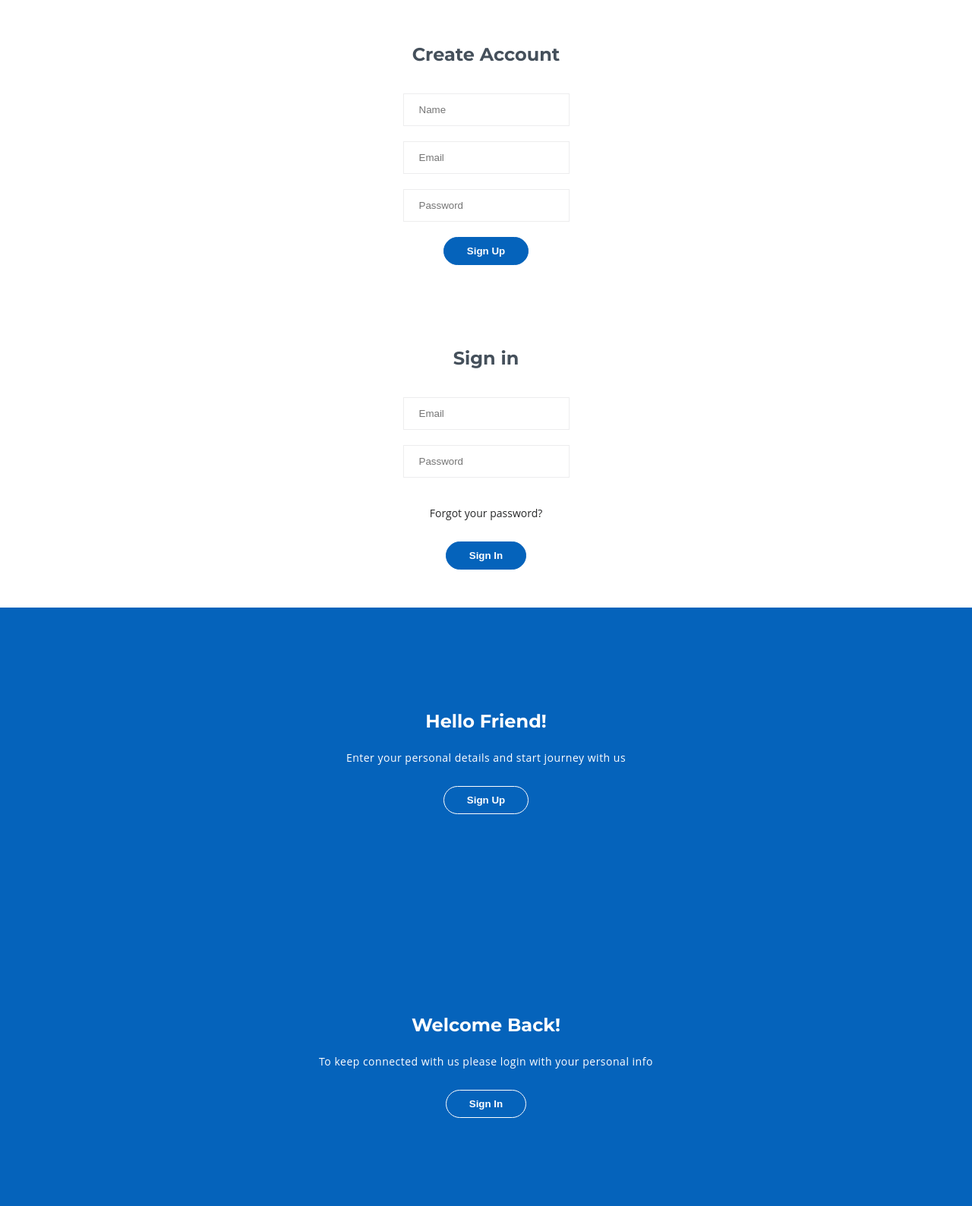
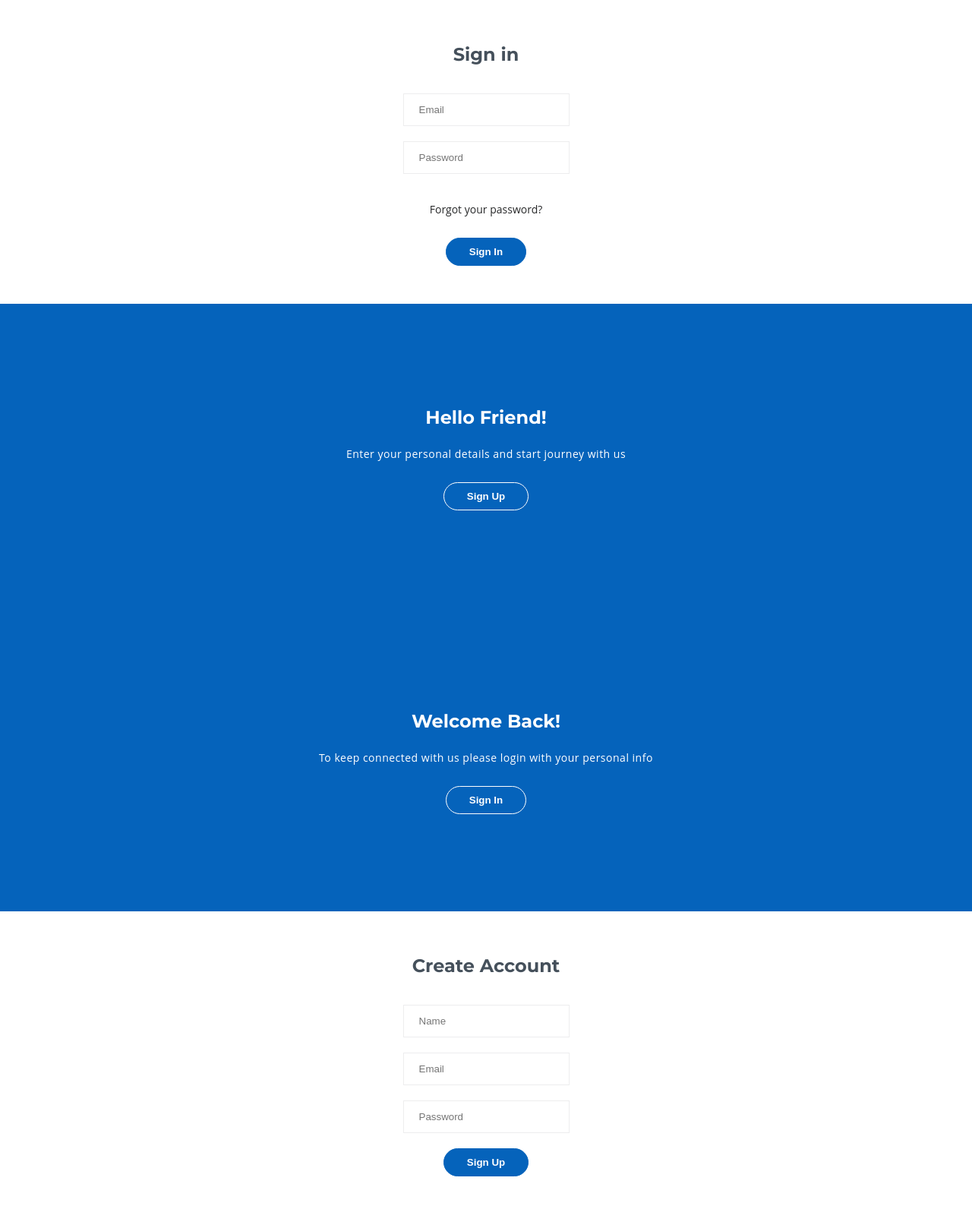
Before and after one commit to flo99o/Front_Tech, a React (Create React App) app: page /connexion in a window 1280 px wide. Shown: the top 1588 px of the page at 76% size. Built offline with nearby package versions, Linux system fonts and the light colour scheme.

Commit message:
updated layout connexion page

```diff
--- a/package.json
+++ b/package.json
@@ -6,6 +6,7 @@
     "@testing-library/jest-dom": "^4.2.4",
     "@testing-library/react": "^9.5.0",
     "@testing-library/user-event": "^7.2.1",
+    "jquery": "^3.5.1",
     "react": "^16.13.1",
     "react-dom": "^16.13.1",
     "react-router-dom": "^5.2.0",
--- a/src/css/style.css
+++ b/src/css/style.css
@@ -314,8 +314,11 @@ nav {
 .container--connexion {
   height: 100vh; }
 
+.box {
+  position: relative; }
+
 .signIn,
-.signUp, .create-account, .welcome-back {
+.hello-friend, .create-account, .welcome-back {
   height: 50vh;
   display: flex;
   justify-content: center; }
@@ -333,13 +336,13 @@ nav {
 .signIn h1, .create-account h1 {
   margin-bottom: 3rem; }
 
-.signUp, .welcome-back {
+.hello-friend, .welcome-back {
   background-color: var(--color-tertiary);
   color: var(--color-primary) !important; }
-  .signUp p, .welcome-back p {
+  .hello-friend p, .welcome-back p {
     letter-spacing: 0.5px;
     margin: 2rem 0 3rem; }
-  .signUp h1, .welcome-back h1 {
+  .hello-friend h1, .welcome-back h1 {
     color: inherit; }
 
 .inner-box {
--- a/src/pages/Connexion.js
+++ b/src/pages/Connexion.js
@@ -1,20 +1,10 @@
-import React from "react";
+import React, { useEffect } from "react";
 
 const UserPage = () => {
   return (
     <div className="container--connexion">
       <div className="box">
-        <div className="create-account">
-          <div className="inner-box">
-            <form className="create-account__form" action="#">
-              <h1 className="heading-primary--main">Create Account</h1>
-              <input type="text" placeholder="Name" />
-              <input type="email" placeholder="Email" />
-              <input type="password" placeholder="Password" />
-              <button className="btn btn--round">Sign Up</button>
-            </form>
-          </div>
-        </div>
+        <div className="container-signIn">
           <div className="signIn">
             <div className="inner-box">
               <form className="signIn__form" action="#">
@@ -27,22 +17,42 @@ const UserPage = () => {
               </form>
             </div>
           </div>
-        <div className="signUp">
+          <div className="hello-friend">
             <div className="inner-box">
               <h1 className="heading-primary--main">Hello Friend!</h1>
               <p>Enter your personal details and start journey with us</p>
-            <button className="btn btn--round btn--transparent">sign up</button>
+              <button
+                id="signUp"
+                className="btn btn--round btn--transparent"
+                // onClick={() => getSignIn()}
+              >
+                sign up
+              </button>
             </div>
           </div>
+        </div>
+        <div className="container-signUp">
           <div className="welcome-back">
             <div className="inner-box">
               <h1 className="heading-primary--main">Welcome Back!</h1>
               <p>
                 To keep connected with us please login with your personal info
               </p>
-            <button className="btn btn--round btn--transparent">
+              <button id="signIn" className="btn btn--round btn--transparent">
                 Sign In
               </button>
+            </div>
+          </div>
+          <div className="create-account">
+            <div className="inner-box">
+              <form className="create-account__form" action="#">
+                <h1 className="heading-primary--main">Create Account</h1>
+                <input type="text" placeholder="Name" />
+                <input type="email" placeholder="Email" />
+                <input type="password" placeholder="Password" />
+                <button className="btn btn--round">Sign Up</button>
+              </form>
+            </div>
           </div>
         </div>
       </div>
--- a/src/sass/layout/_connexion.scss
+++ b/src/sass/layout/_connexion.scss
@@ -2,8 +2,13 @@
   height: 100vh;
 }
 
+.box {
+    position: relative;
+}
+
+
 .signIn,
-.signUp, .create-account, .welcome-back {
+.hello-friend, .create-account, .welcome-back {
   height: 50vh;
   display: flex;
   justify-content: center;
@@ -21,7 +26,7 @@
   }
 }
 
-.signUp, .welcome-back {
+.hello-friend, .welcome-back {
   background-color: var(--color-tertiary);
   color: var(--color-primary) !important;
   & p {
```
Also changed, not shown: 1 other file (tests, documents, lock files or other folders). Lines whose indentation alone changed are shown as unchanged.
